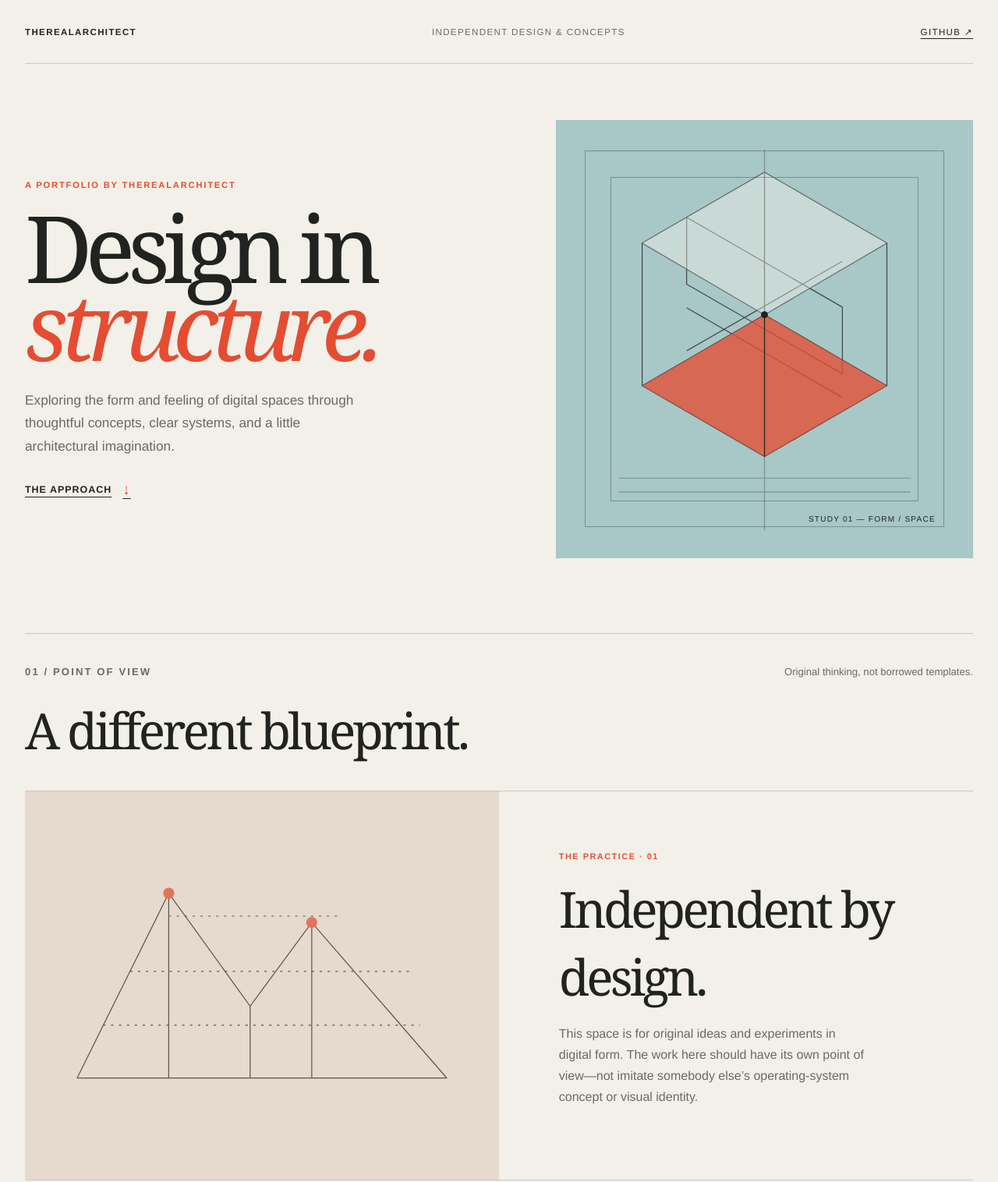
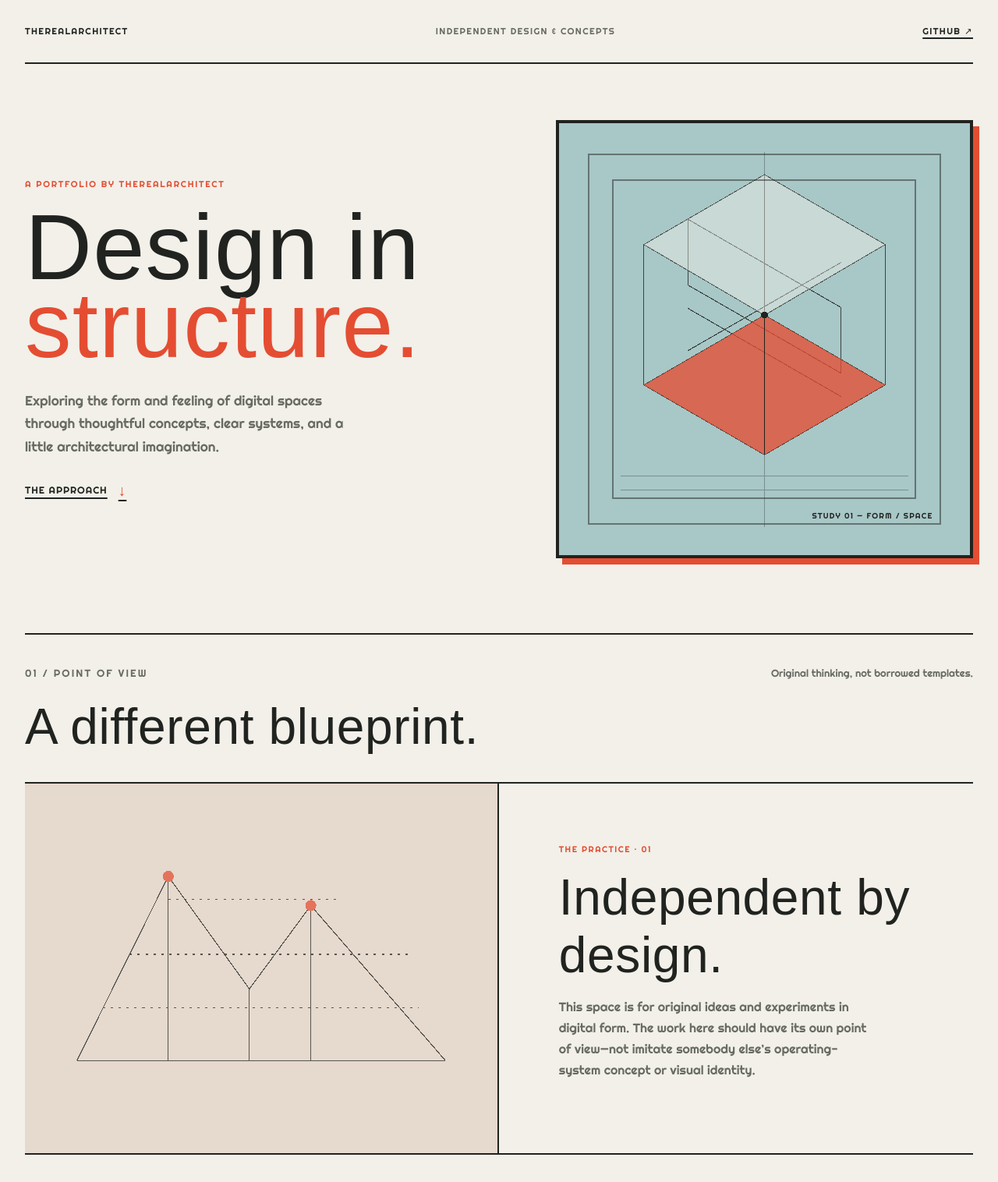
Before and after one commit to therealarchitect-official/therealarchitect-official.github.io, a plain HTML site: page index.html in a window 1280 px wide. Shown: the top 1516 px of the page at 78% size. Drawn offline with Linux system fonts and the light colour scheme; a web font is replaced by a local one.

Commit message:
Add Google Fonts and pixel-inspired styling

```diff
--- a/index.html
+++ b/index.html
@@ -6,6 +6,9 @@
     <meta name="theme-color" content="#f2f0e9" />
     <meta name="description" content="TheRealArchitect — an independent portfolio exploring form, structure, and digital spaces." />
     <title>TheRealArchitect — Independent by design</title>
+    <link rel="preconnect" href="https://fonts.googleapis.com" />
+    <link rel="preconnect" href="https://fonts.gstatic.com" crossorigin />
+    <link href="https://fonts.googleapis.com/css2?family=Londrina+Solid:wght@300;400;900&family=Righteous&display=swap" rel="stylesheet" />
     <style>
       :root {
         color-scheme: light;
@@ -15,43 +18,43 @@
         --line: #c9c8bf;
         --accent: #e44d32;
         --blue: #a8c7c7;
-        --serif: Georgia, "Times New Roman", serif;
-        --sans: "Helvetica Neue", Helvetica, Arial, sans-serif;
+        --display: "Londrina Solid", sans-serif;
+        --sans: "Righteous", sans-serif;
       }
       *, *::before, *::after { box-sizing: border-box; }
       html { scroll-behavior: smooth; }
-      body { margin: 0; background: var(--paper); color: var(--ink); font-family: var(--sans); -webkit-font-smoothing: antialiased; }
+      body { margin: 0; background: var(--paper); color: var(--ink); font-family: var(--sans); }
       a { color: inherit; }
-      a:focus-visible { outline: 2px solid var(--accent); outline-offset: 5px; }
+      a:focus-visible { outline: 3px solid var(--accent); outline-offset: 5px; }
       .page { width: min(1440px, 100% - 64px); margin: 0 auto; }
-      .masthead { min-height: 82px; display: flex; align-items: center; justify-content: space-between; border-bottom: 1px solid var(--line); font-size: .72rem; letter-spacing: .12em; text-transform: uppercase; }
-      .wordmark { font-weight: 700; text-decoration: none; }
+      .masthead { min-height: 82px; display: flex; align-items: center; justify-content: space-between; border-bottom: 2px solid var(--ink); font-size: .72rem; letter-spacing: .12em; text-transform: uppercase; }
+      .wordmark { font-weight: 400; text-decoration: none; }
       .masthead-note { color: var(--muted); }
-      .masthead-link { text-decoration-thickness: 1px; text-underline-offset: 4px; }
+      .masthead-link { text-decoration-thickness: 2px; text-underline-offset: 4px; }
       .hero { min-height: min(760px, calc(100svh - 82px)); display: grid; grid-template-columns: minmax(0, 1.05fr) minmax(280px, .95fr); align-items: center; gap: clamp(32px, 7vw, 110px); padding: 72px 0 96px; }
-      .eyebrow, .section-index { margin: 0 0 24px; color: var(--accent); font-size: .7rem; font-weight: 700; letter-spacing: .16em; text-transform: uppercase; }
-      h1 { max-width: 760px; margin: 0; font-family: var(--serif); font-size: clamp(4rem, 9.3vw, 9.5rem); font-weight: 400; letter-spacing: -.075em; line-height: .84; }
-      h1 span { color: var(--accent); font-style: italic; }
+      .eyebrow, .section-index { margin: 0 0 24px; color: var(--accent); font-size: .7rem; font-weight: 400; letter-spacing: .16em; text-transform: uppercase; }
+      h1 { max-width: 760px; margin: 0; font-family: var(--display); font-size: clamp(4rem, 9.3vw, 9.5rem); font-weight: 400; letter-spacing: .01em; line-height: .84; }
+      h1 span { color: var(--accent); }
       .intro { max-width: 430px; margin: 32px 0 0; color: var(--muted); font-size: clamp(1rem, 1.35vw, 1.18rem); line-height: 1.7; }
-      .hero-link { display: inline-flex; gap: 14px; align-items: center; margin-top: 30px; font-size: .78rem; font-weight: 700; letter-spacing: .08em; text-decoration-thickness: 1px; text-underline-offset: 5px; text-transform: uppercase; }
+      .hero-link { display: inline-flex; gap: 14px; align-items: center; margin-top: 30px; font-size: .78rem; letter-spacing: .08em; text-decoration-thickness: 2px; text-underline-offset: 5px; text-transform: uppercase; }
       .hero-link span { color: var(--accent); font-size: 1.2rem; }
-      .drawing { position: relative; min-height: 410px; aspect-ratio: 1 / 1.05; overflow: hidden; background: var(--blue); }
-      .drawing::before, .drawing::after { position: absolute; content: ""; border: 1px solid rgba(32,35,31,.34); pointer-events: none; }
+      .drawing { position: relative; min-height: 410px; aspect-ratio: 1 / 1.05; overflow: hidden; border: 4px solid var(--ink); background: var(--blue); box-shadow: 8px 8px 0 var(--accent); }
+      .drawing::before, .drawing::after { position: absolute; content: ""; border: 2px solid rgba(32,35,31,.5); pointer-events: none; }
       .drawing::before { inset: 7%; } .drawing::after { inset: 13%; }
-      .drawing svg { position: absolute; inset: 0; width: 100%; height: 100%; }
+      .drawing svg { position: absolute; inset: 0; width: 100%; height: 100%; image-rendering: pixelated; shape-rendering: crispEdges; }
       .drawing-caption { position: absolute; right: 9%; bottom: 8%; z-index: 1; color: var(--ink); font-size: .63rem; letter-spacing: .12em; text-transform: uppercase; }
-      .work { padding: 28px 0 100px; border-top: 1px solid var(--line); }
+      .work { padding: 28px 0 100px; border-top: 2px solid var(--ink); }
       .work-heading { display: flex; align-items: baseline; justify-content: space-between; gap: 24px; margin-bottom: 34px; }
-      .work-heading h2 { margin: 0; font-family: var(--serif); font-size: clamp(2.6rem, 5vw, 5rem); font-weight: 400; letter-spacing: -.06em; }
+      .work-heading h2 { margin: 0; font-family: var(--display); font-size: clamp(2.6rem, 5vw, 5rem); font-weight: 400; letter-spacing: .01em; }
       .work-heading p { color: var(--muted); font-size: .82rem; }
-      .practice { display: grid; grid-template-columns: 1fr 1fr; min-height: 340px; border-top: 1px solid var(--line); border-bottom: 1px solid var(--line); }
-      .practice-art { position: relative; min-height: 300px; overflow: hidden; background: #e6d9cd; }
-      .practice-art svg { position: absolute; inset: 0; width: 100%; height: 100%; }
+      .practice { display: grid; grid-template-columns: 1fr 1fr; min-height: 340px; border-top: 2px solid var(--ink); border-bottom: 2px solid var(--ink); }
+      .practice-art { position: relative; min-height: 300px; overflow: hidden; border-right: 2px solid var(--ink); background: #e6d9cd; }
+      .practice-art svg { position: absolute; inset: 0; width: 100%; height: 100%; image-rendering: pixelated; shape-rendering: crispEdges; }
       .practice-info { display: flex; flex-direction: column; justify-content: center; padding: clamp(28px, 6vw, 84px); }
-      .practice-type { margin: 0 0 18px; color: var(--accent); font-size: .68rem; font-weight: 700; letter-spacing: .14em; text-transform: uppercase; }
-      .practice h3 { margin: 0; font-family: var(--serif); font-size: clamp(2.6rem, 5vw, 5rem); font-weight: 400; letter-spacing: -.06em; }
+      .practice-type { margin: 0 0 18px; color: var(--accent); font-size: .68rem; letter-spacing: .14em; text-transform: uppercase; }
+      .practice h3 { margin: 0; font-family: var(--display); font-size: clamp(2.6rem, 5vw, 5rem); font-weight: 400; letter-spacing: .01em; }
       .practice-info > p:not(.practice-type) { max-width: 400px; color: var(--muted); line-height: 1.7; }
-      .footer { display: flex; justify-content: space-between; gap: 20px; padding: 22px 0 30px; border-top: 1px solid var(--line); color: var(--muted); font-size: .7rem; letter-spacing: .08em; text-transform: uppercase; }
+      .footer { display: flex; justify-content: space-between; gap: 20px; padding: 22px 0 30px; border-top: 2px solid var(--ink); color: var(--muted); font-size: .7rem; letter-spacing: .08em; text-transform: uppercase; }
       @media (max-width: 760px) {
         .page { width: min(100% - 36px, 620px); }
         .masthead { min-height: 68px; }
@@ -63,7 +66,7 @@
         .work-heading { align-items: flex-start; flex-direction: column; gap: 8px; }
         .work-heading p { margin: 0; }
         .practice { grid-template-columns: 1fr; }
-        .practice-art { min-height: 260px; }
+        .practice-art { min-height: 260px; border-right: 0; border-bottom: 2px solid var(--ink); }
         .practice-info { padding: 34px 26px 40px; }
       }
       @media (prefers-reduced-motion: reduce) { html { scroll-behavior: auto; } }
```
